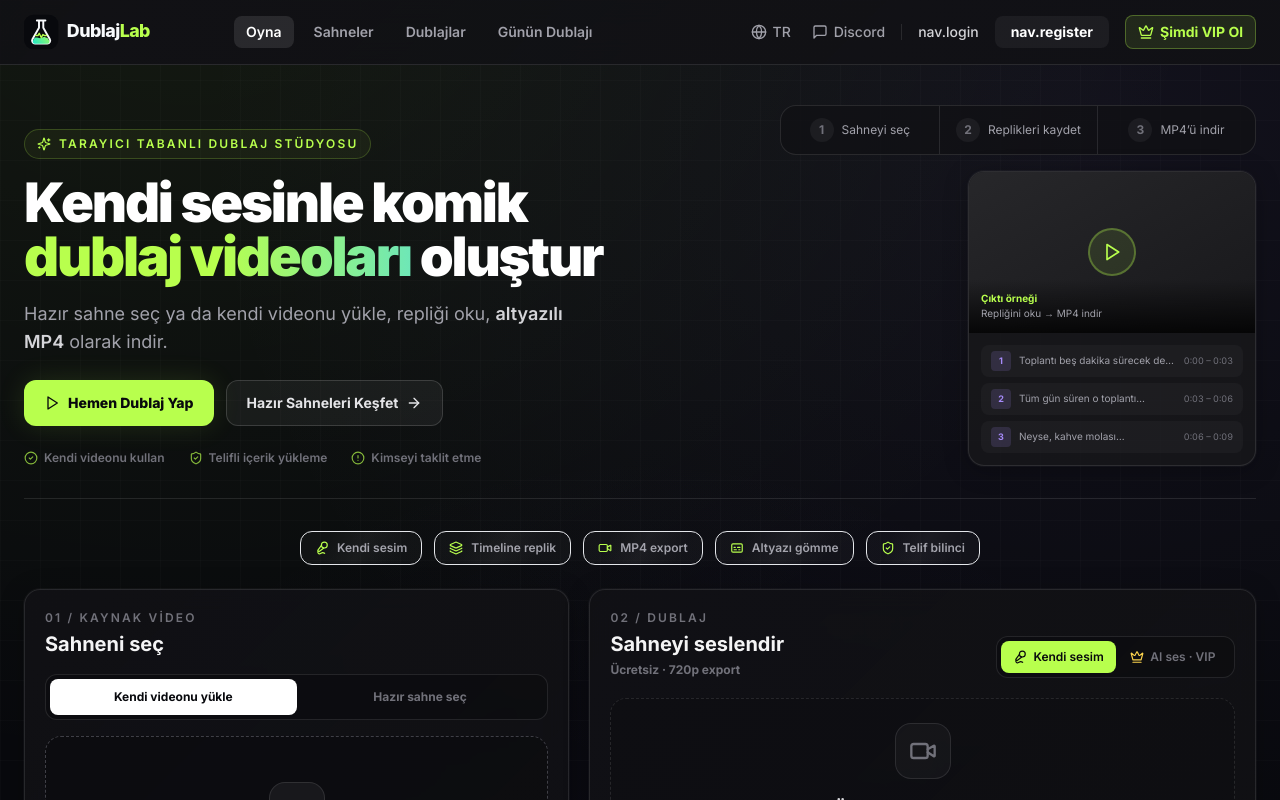
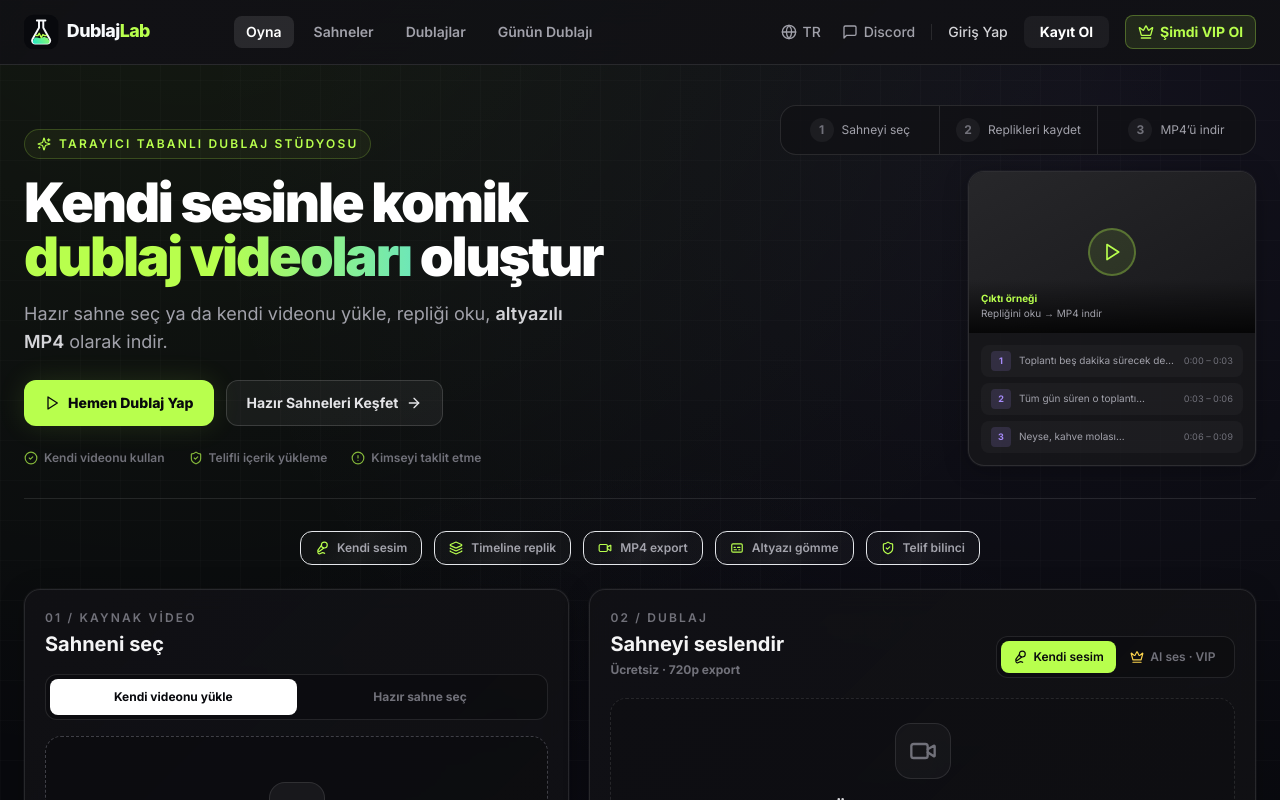
Before and after one commit to berat1834/dublajlab, a React (Vite) app in the folder frontend/: page / in a window 1280 px wide. Shown: the top 800 px of the page. Built offline with nearby package versions, Linux system fonts and the light colour scheme; no server answers.

Commit message:
fix: resolve navbar localization on custom domain

```diff
--- a/frontend/src/LanguageContext.tsx
+++ b/frontend/src/LanguageContext.tsx
@@ -16,6 +16,8 @@
   'nav.dubs': { TR: 'Dublajlar', EN: 'Dubs' },
   'nav.daily': { TR: 'Günün Dublajı', EN: 'Daily Dub' },
   'nav.language': { TR: 'Dil', EN: 'Language' },
+  'nav.login': { TR: 'Giriş Yap', EN: 'Login' },
+  'nav.register': { TR: 'Kayıt Ol', EN: 'Sign Up' },
   'drop.profile': { TR: 'Profilim', EN: 'My Profile' },
   'drop.membership': { TR: 'Üyeliğim', EN: 'Membership' },
   'drop.library': { TR: 'Kataloğum', EN: 'My Library' },
--- a/frontend/src/components/PlatformNavbar.tsx
+++ b/frontend/src/components/PlatformNavbar.tsx
@@ -176,10 +176,10 @@
       {mobileMenuOpen && (
         <div className="border-b border-white/10 bg-black/95 px-4 py-4 md:hidden text-sm font-medium" style={{ paddingBottom: 'max(1rem, env(safe-area-inset-bottom))' }}>
           <div className="flex flex-col gap-4 text-zinc-300">
-            <button onClick={() => { setActiveTab('play'); setMobileMenuOpen(false); }} className="text-left">Oyna</button>
-            <button onClick={() => { setActiveTab('scenes'); setMobileMenuOpen(false); }} className="text-left">Sahneler</button>
-            <button onClick={() => { setActiveTab('dubs'); setMobileMenuOpen(false); }} className="text-left">Dublajlar</button>
-            <button onClick={() => { setActiveTab('daily'); setMobileMenuOpen(false); }} className="text-left">Günün Dublajı</button>
+            <button onClick={() => { setActiveTab('play'); setMobileMenuOpen(false); }} className="text-left">{t('nav.play')}</button>
+            <button onClick={() => { setActiveTab('scenes'); setMobileMenuOpen(false); }} className="text-left">{t('nav.scenes')}</button>
+            <button onClick={() => { setActiveTab('dubs'); setMobileMenuOpen(false); }} className="text-left">{t('nav.dubs')}</button>
+            <button onClick={() => { setActiveTab('daily'); setMobileMenuOpen(false); }} className="text-left">{t('nav.daily')}</button>
             <hr className="border-white/10" />
             <button onClick={() => setLanguage(language === 'TR' ? 'EN' : 'TR')} className="text-left flex items-center gap-2 py-3"><Globe className="h-4 w-4" /> {language}</button>
             <button onClick={() => {
@@ -203,12 +203,12 @@
                 <div className="flex items-center gap-2 py-2 text-white">
                   <UserIcon className="h-4 w-4 text-lime-400" /> {currentUser.display_name}
                 </div>
-                <button onClick={() => { handleLogout(); setMobileMenuOpen(false); }} className="text-left text-zinc-400">Çıkış yap</button>
+                <button onClick={() => { handleLogout(); setMobileMenuOpen(false); }} className="text-left text-zinc-400">{t('drop.logout')}</button>
               </>
             ) : (
               <>
-                <button onClick={() => { setActiveTab('login'); setMobileMenuOpen(false); }} className="text-left">Giriş yap</button>
-                <button onClick={() => { setActiveTab('register'); setMobileMenuOpen(false); }} className="text-left">Kayıt ol</button>
+                <button onClick={() => { setActiveTab('login'); setMobileMenuOpen(false); }} className="text-left">{t('nav.login')}</button>
+                <button onClick={() => { setActiveTab('register'); setMobileMenuOpen(false); }} className="text-left">{t('nav.register')}</button>
               </>
             )}
             <button onClick={() => { setActiveTab('membership'); setMobileMenuOpen(false); }} className="text-left text-lime flex items-center gap-2 py-3 text-sm font-bold transition"><Crown className="h-4 w-4" /> {currentUser?.has_active_vip ? 'VIP Aktif' : t('vip.button')}</button>
```
Also changed, not shown: 2 other files (tests, documents, lock files or other folders).
